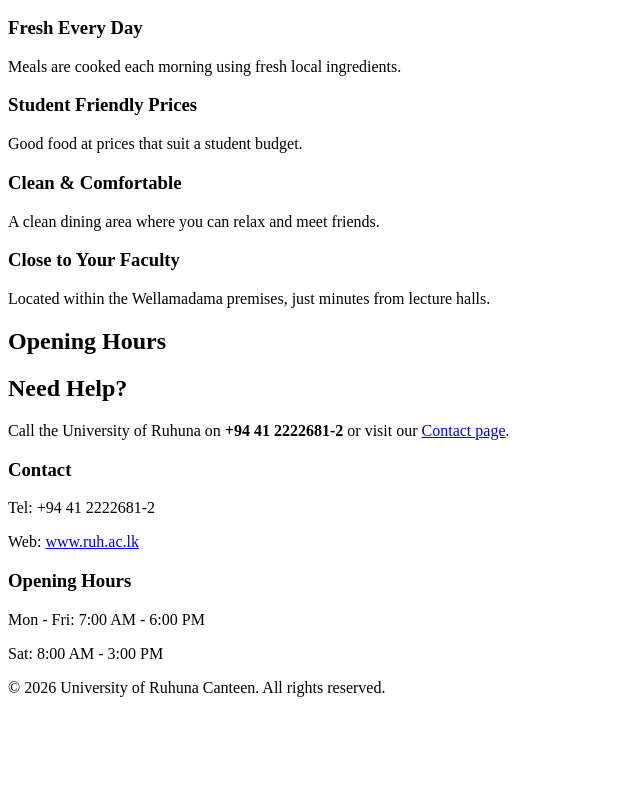
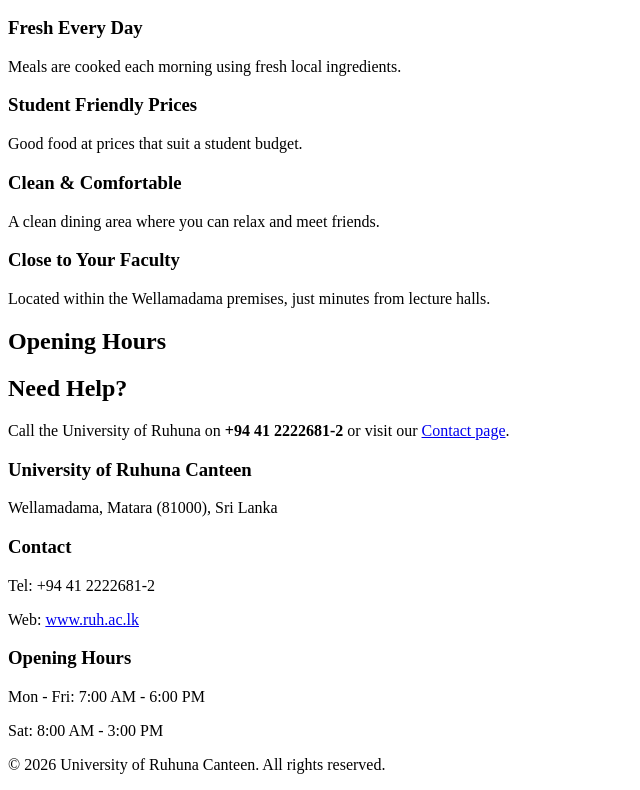
Before and after one commit to Senesh06/student-website-group10, a plain HTML site: page index.html in a window 1280 px wide. Shown: the part 703-1493 px from the top of the page, without its empty margins (0-640 px from the left). Before the commit the page ends 1416 px from the top, so only its background shows below. Drawn offline with Linux system fonts and the light colour scheme.

Commit message:
Add contact information to footer in index.html

```diff
--- a/index.html
+++ b/index.html
@@ -82,6 +82,13 @@
   </main>
 
   <footer class="site-footer">
+     <div class="container footer-grid">
+      <div>
+        <h3>University of Ruhuna Canteen</h3>
+        <p>Wellamadama, Matara (81000), Sri Lanka</p>
+      </div>
+      <div>
+
 
       <div>
         <h3>Contact</h3>
```
